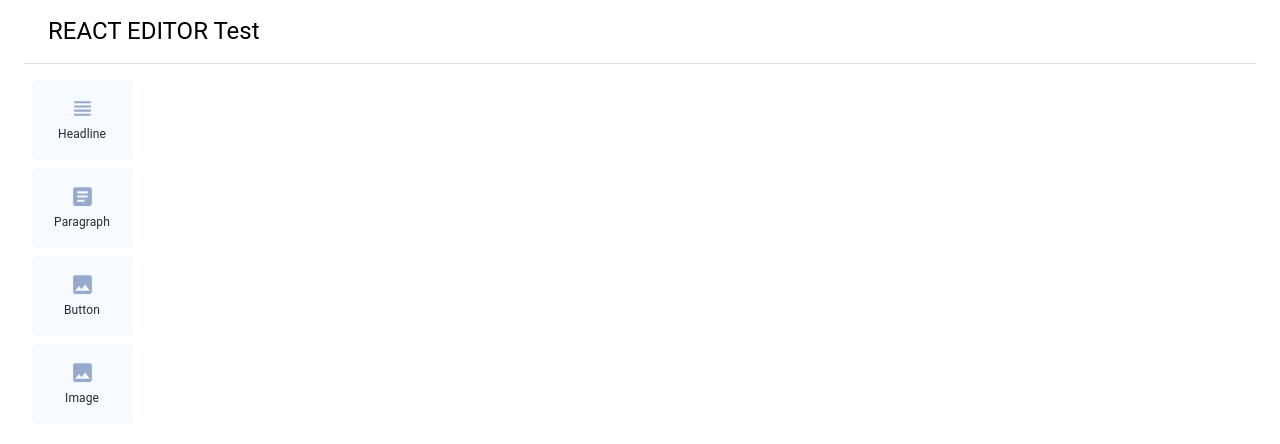
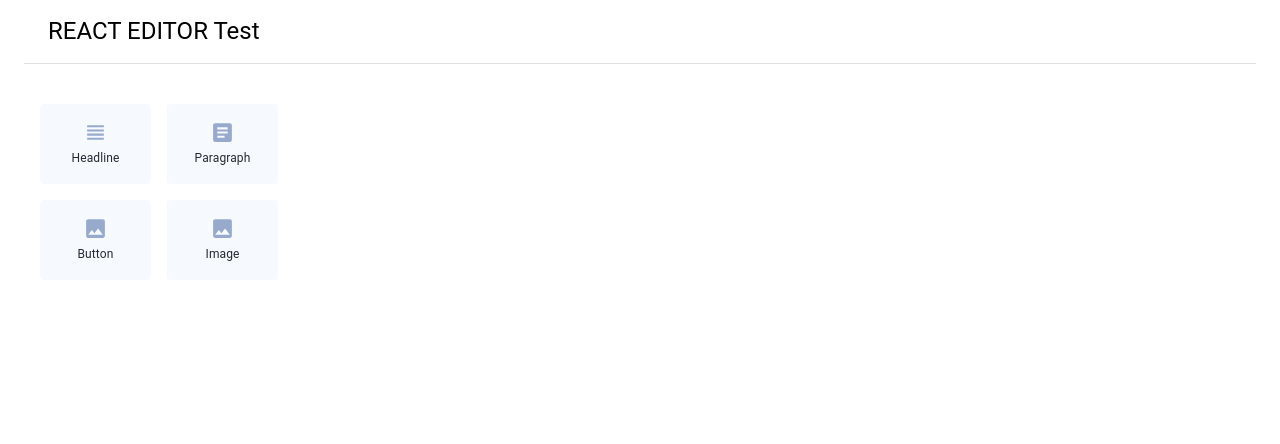
Before and after one commit to DmytroSerdiukov/react-editor, a React (Create React App) app: page / in a window 1280 px wide. Shown: the top 444 px of the page. Built offline with nearby package versions, Linux system fonts and the light colour scheme.

Commit message:
refactor: Toolbar index.tsx styles, added items

```diff
--- a/src/components/ToolBar/index.tsx
+++ b/src/components/ToolBar/index.tsx
@@ -1,12 +1,22 @@
-import React from "react";
+import React, { FC } from "react";
 import List from "@mui/material/List";
 import { listItems } from "./listItems";
 
-const ToolBar = () => {
+const ToolBar: FC = (): JSX.Element => {
   return (
-    <>
-      <List component="nav">{listItems}</List>
-    </>
+    <List
+      component="nav"
+      sx={{
+        paddingLeft: 1,
+        paddingRight: 1,
+        marginTop: 3,
+        width: 270,
+        display: "flex",
+        flexWrap: "wrap",
+      }}
+    >
+      {listItems}
+    </List>
   );
 };
 
```
